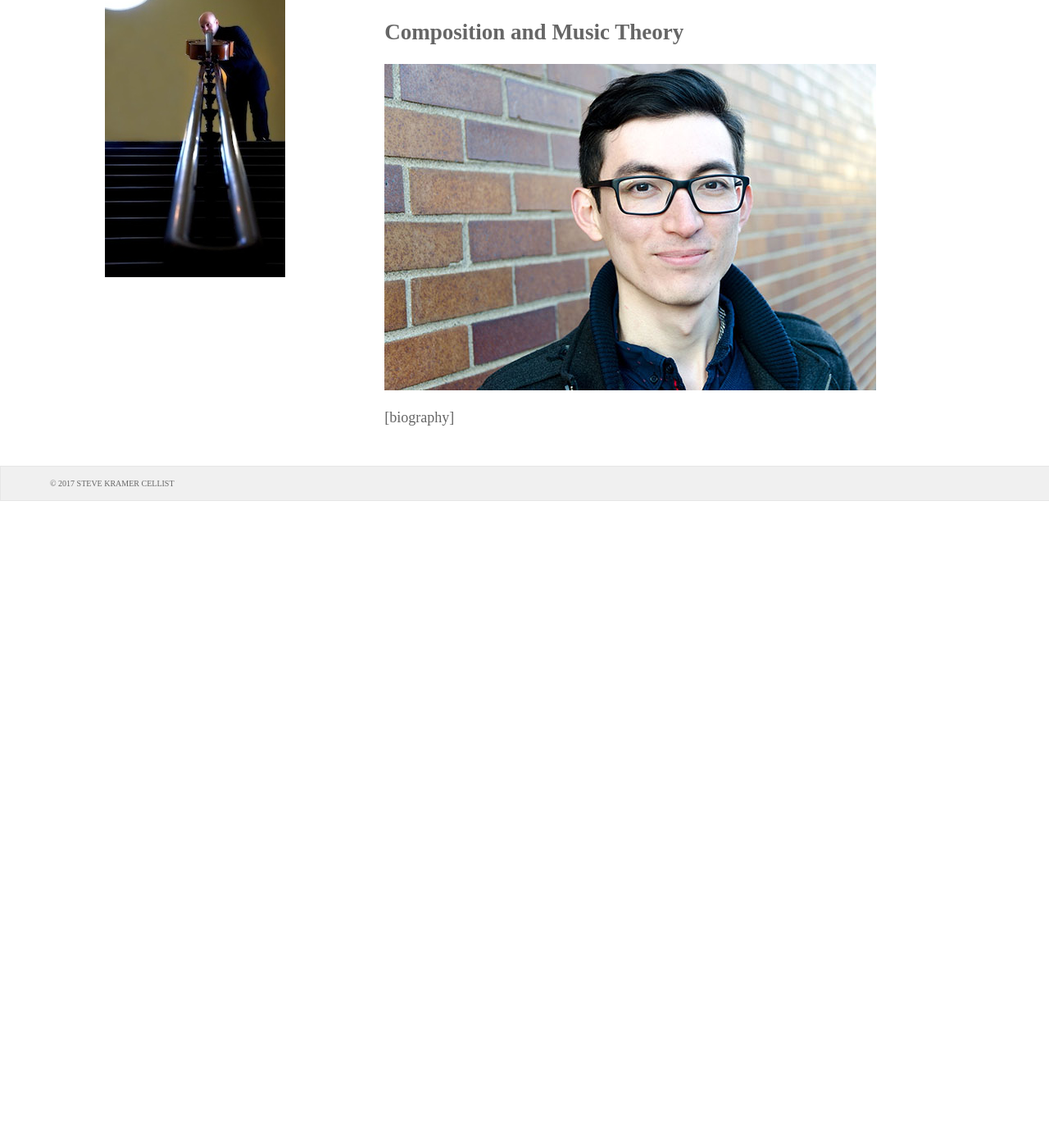
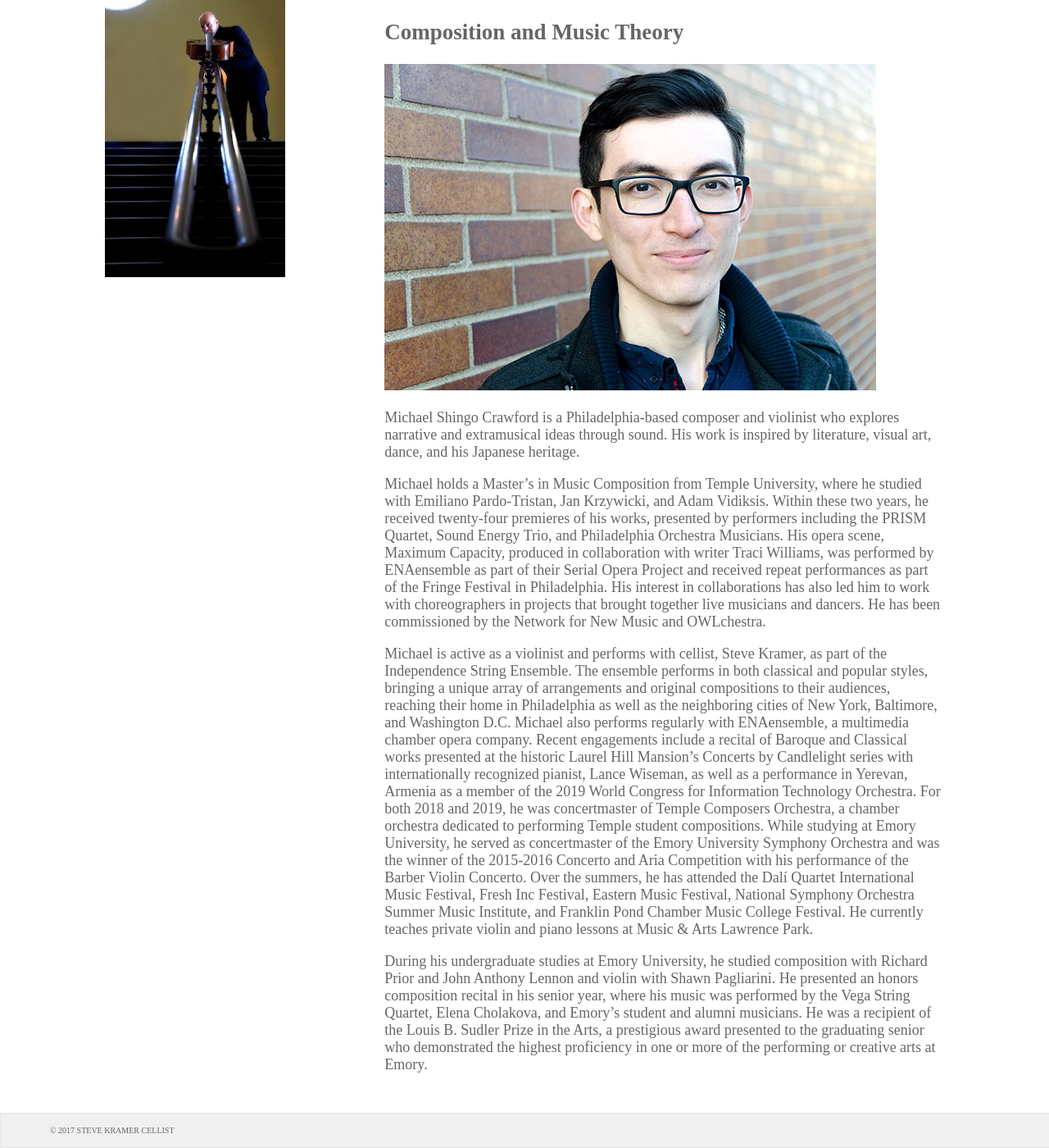
Before and after one commit to stevekramercellist/cellist, a Jekyll site: the page built from michaelshingo.md, in a window 1280 px wide and 1400 px high, scrolled down 179 px. Shown: the whole window at 82% size. Built offline with Jekyll 4.4.1, drawn with Linux system fonts in a browser that asks for light colours; nearby versions of some CDN libraries; before the commit the page ends 900 px from its top, so only the background shows below that.

Commit message:
Update michaelshingo.md

```diff
--- a/michaelshingo.md
+++ b/michaelshingo.md
@@ -7,4 +7,10 @@ layout: sidebar
 
 ![Michael Shingo Crawford](/images/michaelshingo.jpg "Michael Shingo Crawford")
 
-[biography]
+Michael Shingo Crawford is a Philadelphia-based composer and violinist who explores narrative and extramusical ideas through sound. His work is inspired by literature, visual art, dance, and his Japanese heritage.
+
+Michael holds a Master’s in Music Composition from Temple University, where he studied with Emiliano Pardo-Tristan, Jan Krzywicki, and Adam Vidiksis. Within these two years, he received twenty-four premieres of his works, presented by performers including the PRISM Quartet, Sound Energy Trio, and Philadelphia Orchestra Musicians. His opera scene, Maximum Capacity, produced in collaboration with writer Traci Williams, was performed by ENAensemble as part of their Serial Opera Project and received repeat performances as part of the Fringe Festival in Philadelphia. His interest in collaborations has also led him to work with choreographers in projects that brought together live musicians and dancers. He has been commissioned by the Network for New Music and OWLchestra.
+
+Michael is active as a violinist and performs with cellist, Steve Kramer, as part of the Independence String Ensemble. The ensemble performs in both classical and popular styles, bringing a unique array of arrangements and original compositions to their audiences, reaching their home in Philadelphia as well as the neighboring cities of New York, Baltimore, and Washington D.C. Michael also performs regularly with ENAensemble, a multimedia chamber opera company. Recent engagements include a recital of Baroque and Classical works presented at the historic Laurel Hill Mansion’s Concerts by Candlelight series with internationally recognized pianist, Lance Wiseman, as well as a performance in Yerevan, Armenia as a member of the 2019 World Congress for Information Technology Orchestra. For both 2018 and 2019, he was concertmaster of Temple Composers Orchestra, a chamber orchestra dedicated to performing Temple student compositions. While studying at Emory University, he served as concertmaster of the Emory University Symphony Orchestra and was the winner of the 2015-2016 Concerto and Aria Competition with his performance of the Barber Violin Concerto. Over the summers, he has attended the Dalí Quartet International Music Festival, Fresh Inc Festival, Eastern Music Festival, National Symphony Orchestra Summer Music Institute, and Franklin Pond Chamber Music College Festival. He currently teaches private violin and piano lessons at Music & Arts Lawrence Park.
+
+During his undergraduate studies at Emory University, he studied composition with Richard Prior and John Anthony Lennon and violin with Shawn Pagliarini. He presented an honors composition recital in his senior year, where his music was performed by the Vega String Quartet, Elena Cholakova, and Emory’s student and alumni musicians. He was a recipient of the Louis B. Sudler Prize in the Arts, a prestigious award presented to the graduating senior who demonstrated the highest proficiency in one or more of the performing or creative arts at Emory.
```
